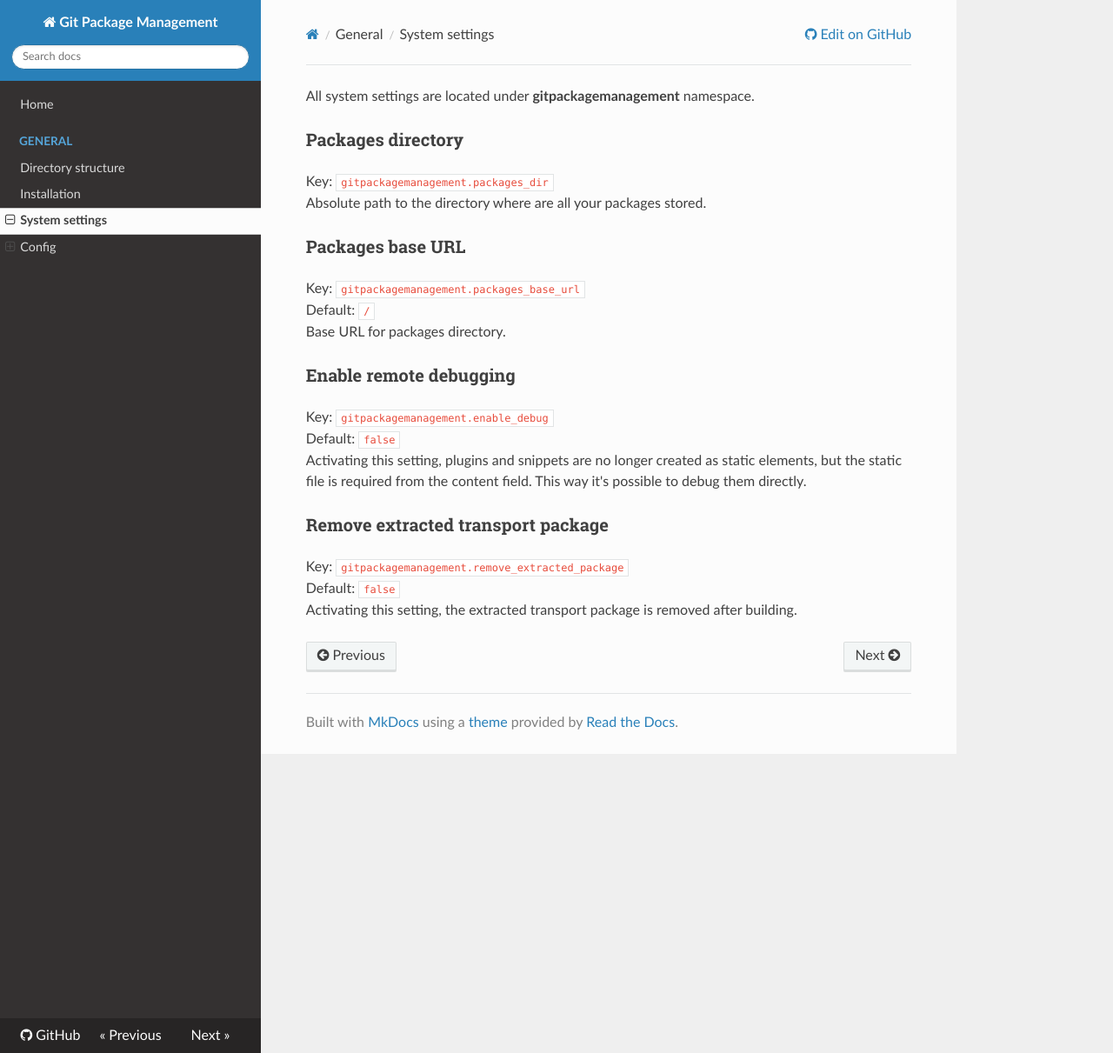
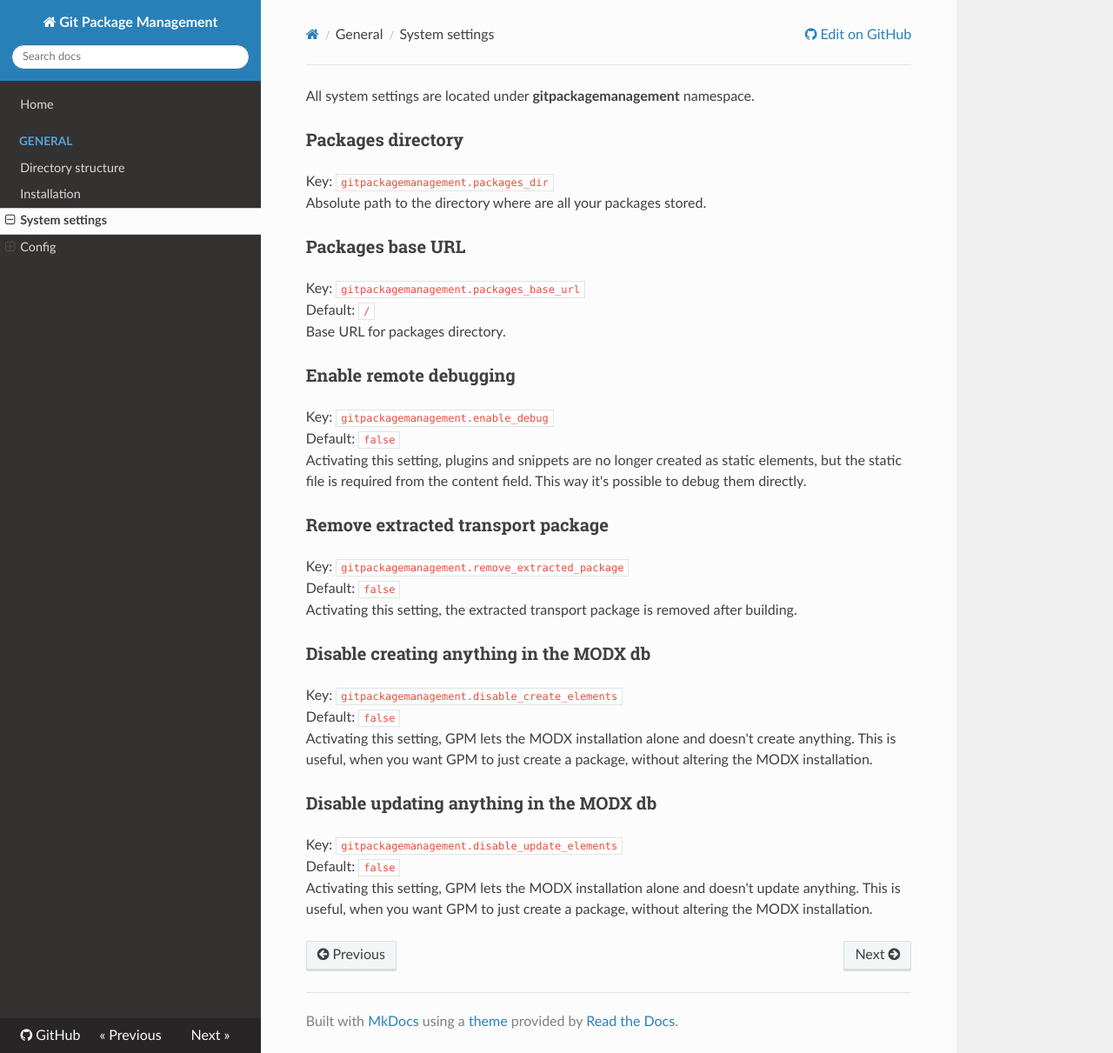
Before and after one commit to theboxer/Git-Package-Management, an MkDocs documentation site: the page built from core/components/gitpackagemanagement/docs/system-settings.md, in a window 1280 px wide and 1211 px high. Shown: the whole window at 87% size. Built offline with MkDocs 1.6.1, drawn with Linux system fonts in a browser that asks for light colours; nearby versions of some CDN libraries.

Commit message:
documentation

```diff
--- a/core/components/gitpackagemanagement/docs/system-settings.md
+++ b/core/components/gitpackagemanagement/docs/system-settings.md
@@ -18,3 +18,13 @@ Activating this setting, plugins and snippets are no longer created as static el
 Key: `gitpackagemanagement.remove_extracted_package`
 Default: `false`
 Activating this setting, the extracted transport package is removed after building.
+
+### Disable creating anything in the MODX db
+Key: `gitpackagemanagement.disable_create_elements`
+Default: `false`
+Activating this setting, GPM lets the MODX installation alone and doesn't create anything. This is useful, when you want GPM to just create a package, without altering the MODX installation.
+
+### Disable updating anything in the MODX db
+Key: `gitpackagemanagement.disable_update_elements`
+Default: `false`
+Activating this setting, GPM lets the MODX installation alone and doesn't update anything. This is useful, when you want GPM to just create a package, without altering the MODX installation.
```
Also changed, not shown: 3 other files.
